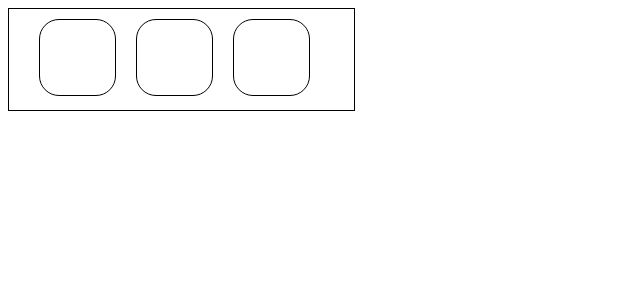
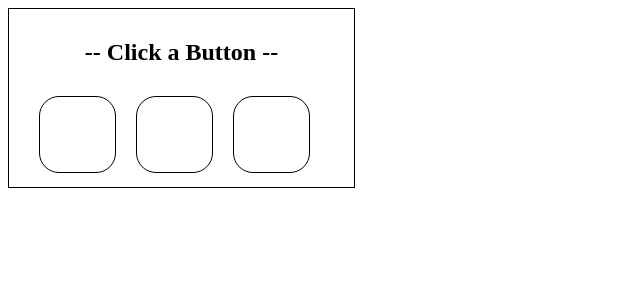
Before and after one commit to ElementalDev/React-videos, a React (Create React App) app: page / in a window 1280 px wide. Shown: the top 300 px of the page, without its empty margins (0-640 px from the left). Built offline with nearby package versions, Linux system fonts and the light colour scheme.

Commit message:
Added message and have it change when button is clicked

```diff
--- a/components/App.js
+++ b/components/App.js
@@ -3,8 +3,21 @@ import Controls from "./Controls";
 
 class App extends Component {
   state = {
-    video_url: "",
-    message: ""
+    message: "-- Click a Button --",
+    videos: [
+      {
+        video_url: ""
+      },
+      {
+        video_url: ""
+      },
+      {
+        video_url: ""
+      },
+      {
+        video_url: ""
+      }
+    ]
   };
 
   handlePlayButton = () => {
@@ -12,8 +25,18 @@ class App extends Component {
       message: "Playing..."
     });
   };
-  handleRwButton = () => {};
-  handleFfButton = () => {};
+
+  handleRwButton = () => {
+    this.setState({
+      message: "Back 5s"
+    });
+  };
+
+  handleFfButton = () => {
+    this.setState({
+      message: "Forward 5s"
+    });
+  };
 
   render() {
     return (
--- a/components/Controls.js
+++ b/components/Controls.js
@@ -1,15 +1,16 @@
-import React, { Component } from "react";
+import React from "react";
 
 const Controls = props => {
   return (
     <div className="controls container col-sm-4">
-      <span className="btnCont">
+      <h2 className="buttonMessage">{props.message}</h2>
+      <span className="btnCont" onClick={() => props.rwButton()}>
         <i className="fas fa-backward fa-2x backBtn" id="backBtn" />
       </span>
-      <span className="btnCont">
+      <span className="btnCont" onClick={() => props.playButton()}>
         <i className="fas fa-play fa-2x playBtn" id="playBtn" />
       </span>
-      <span className="btnCont">
+      <span className="btnCont" onClick={() => props.ffButton()}>
         <i className="fas fa-fast-forward fa-2x ffBtn" id="ffBtn" />
       </span>
     </div>
--- a/src/styles.css
+++ b/src/styles.css
@@ -1,4 +1,9 @@
 /* Controls Component */
+
+.buttonMessage {
+  text-align: center;
+  margin-bottom: 30px;
+}
 
 .controls {
   border: 1px solid black;
```
